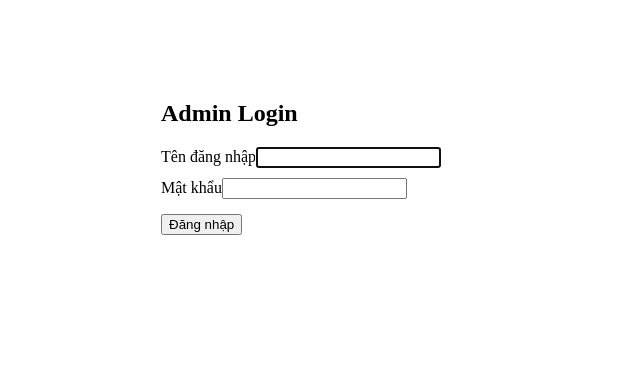
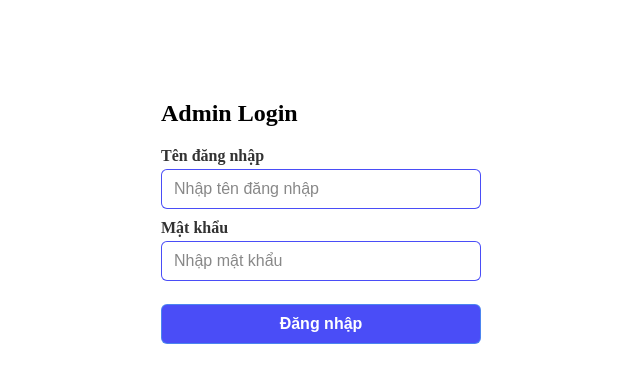
Before and after one commit to concat23/reactjs-web-blog, a React (Create React App) app: page /admin/login in a window 1280 px wide. Shown: the top 382 px of the page, without its empty margins (319-959 px from the left). Built offline with nearby package versions, Linux system fonts and the light colour scheme; no server answers.

Commit message:
add input and button component

```diff
--- a/package.json
+++ b/package.json
@@ -12,6 +12,7 @@
     "react-router-dom": "^7.6.1",
     "react-scripts": "5.0.1",
     "react-toastify": "^11.0.5",
+    "sass": "^1.89.0",
     "web-vitals": "^2.1.4"
   },
   "scripts": {
@@ -37,5 +38,8 @@
       "last 1 firefox version",
       "last 1 safari version"
     ]
+  },
+  "devDependencies": {
+    "dotenv-webpack": "^8.1.0"
   }
 }
--- a/src/api/AuthService.js
+++ b/src/api/AuthService.js
@@ -1,9 +1,9 @@
-import config from './../config.js';
 
 export default class AuthService {
+
   constructor() {
-    this.tokenKey = config.TOKEN_KEY;
-    this.apiBaseUrl = config.API_BASE_URL;
+    this.apiBaseUrl = 'http://localhost:8555/api';
+    this.tokenKey = 'admin_token';
   }
 
   async login(email, password) {
--- /dev/null
+++ b/src/components/Button/Button.jsx
@@ -0,0 +1,40 @@
+import React from 'react';
+import './Button.scss';
+
+const Button = ({
+  label,
+  type = 'button',
+  variant = 'primary',  // mặc định màu primary
+  fontSize,
+  fontWeight,
+  borderRadius,
+  padding,
+  margin,
+  width,
+  disabled = false,
+  onClick,
+}) => {
+  const style = {
+    fontSize,
+    fontWeight,
+    borderRadius,
+    padding,
+    margin,
+    width,
+    cursor: disabled ? 'not-allowed' : 'pointer',
+  };
+
+  return (
+    <button
+      type={type}
+      className={`custom-button ${variant}`}
+      style={style}
+      disabled={disabled}
+      onClick={onClick}
+    >
+      {label}
+    </button>
+  );
+};
+
+export default Button;
--- /dev/null
+++ b/src/components/Button/Button.scss
@@ -0,0 +1,59 @@
+@use '../color' as *;
+$transition-duration: 0.3s;
+$scale-hover: 1.02;
+$scale-active: 0.98;
+$opacity-disabled: 0.6;
+
+.custom-button {
+  display: inline-block;
+  text-align: center;
+  text-decoration: none;
+  outline: none;
+  user-select: none;
+  transition: all $transition-duration ease;
+
+  &.primary {
+    background-color: $color-primary;
+    color: white;
+    border: 1px solid $color-primary-border;
+
+    &:hover:not(:disabled) {
+      background-color: $color-primary-hover;
+    }
+
+    &:disabled {
+      background-color: $color-primary-disabled-bg;
+      color: $color-primary-disabled-color;
+      opacity: $opacity-disabled;
+    }
+  }
+
+  &.secondary {
+    background-color: $color-secondary;
+    color: white;
+    border: 1px solid darken($color-secondary, 10%);
+
+    &:hover:not(:disabled) {
+      background-color: darken($color-secondary, 15%);
+    }
+
+    &:disabled {
+      background-color: lighten($color-secondary, 30%);
+      color: darken($color-secondary, 20%);
+      opacity: $opacity-disabled;
+    }
+  }
+
+  &:hover:not(:disabled) {
+    opacity: 0.9;
+    transform: scale($scale-hover);
+  }
+
+  &:active:not(:disabled) {
+    transform: scale($scale-active);
+  }
+
+  &:disabled {
+    cursor: not-allowed;
+  }
+}
--- /dev/null
+++ b/src/components/Input/Input.jsx
@@ -0,0 +1,47 @@
+import React from 'react';
+import './Input.scss';
+
+const Input = ({
+  label,
+  type = 'text',
+  name,
+  value,
+  placeholder = '',
+  onChange,
+  onBlur,
+  disabled = false,
+  error = '',
+  className = '',
+  style = {},
+  required = false,
+}) => {
+  return (
+    <div className={`input-wrapper ${className}`} style={style}>
+      {label && <label htmlFor={name}>{label}</label>}
+      <input
+        id={name}
+        className={`custom-input ${error ? 'error' : ''}`}
+        type={type}
+        name={name}
+        value={value}
+        placeholder={placeholder}
+        onChange={onChange}
+        onBlur={onBlur}
+        disabled={disabled}
+        required={required}
+        aria-invalid={!!error}
+        aria-describedby={error ? `${name}-error` : undefined}
+      />
+      {error && (
+        <span
+          id={`${name}-error`}
+          style={{ color: '#dc3545', marginTop: '4px', fontSize: '13px' }}
+        >
+          {error}
+        </span>
+      )}
+    </div>
+  );
+};
+
+export default Input;
--- /dev/null
+++ b/src/components/Input/Input.scss
@@ -0,0 +1,49 @@
+@use '../color' as *;
+
+.input-wrapper {
+  display: flex;
+  flex-direction: column;
+  margin: 8px 0;
+  width: 100%;
+
+  label {
+    margin-bottom: 4px;
+    font-weight: 600;
+    color: $color-text;
+  }
+}
+
+.custom-input {
+  font-size: 16px;
+  padding: 10px 12px;
+  border: 1.5px solid $color-primary;
+  border-radius: 6px;
+  color: $color-text;
+  width: 100%;
+  box-sizing: border-box;
+  transition: border-color 0.3s ease, box-shadow 0.3s ease;
+  outline: none;
+
+  &::placeholder {
+    color: $color-placeholder;
+  }
+
+  &:focus:not(:disabled) {
+    border-color: $color-primary-focus;
+    box-shadow: 0 0 5px $color-primary-focus;
+  }
+
+  &:disabled {
+    background-color: $color-disabled-bg;
+    border-color: $color-disabled-border;
+    cursor: not-allowed;
+    color: darken($color-text, 30%);
+  }
+
+  &.error {
+    border-color: $color-error;
+    &:focus {
+      box-shadow: 0 0 5px $color-error;
+    }
+  }
+}
--- /dev/null
+++ b/src/components/_color.scss
@@ -0,0 +1,19 @@
+// _colors.scss
+$color-primary: rgba(11, 15, 245, 0.74);
+$color-primary-hover: rgba(8, 11, 189, 0.85);
+$color-primary-focus: rgba(11, 15, 245, 0.9);
+
+$color-primary-border: rgba(77, 154, 237, 0.72);
+$color-primary-disabled-bg: #c0c0c0;
+$color-primary-disabled-color: #6c757d;
+
+$color-secondary: #6c757d;
+
+$color-danger: #f7f43a;
+$color-error: #dc3545;
+
+$color-disabled-bg: #f5f5f5;
+$color-disabled-border: #dcdcdc;
+
+$color-text: #333;
+$color-placeholder: #888;
--- a/src/config.js
+++ /dev/null
@@ -1,6 +0,0 @@
-const config = {
-  API_BASE_URL: process.env.VITE_API_BASE_URL || 'Empty',
-  TOKEN_KEY: process.env.VITE_TOKEN_KEY || 'Empty',
-};
-
-export default config;
--- a/src/pages/Login/Login.jsx
+++ b/src/pages/Login/Login.jsx
@@ -1,6 +1,8 @@
 import React, { Component } from 'react';
 import { AuthContext } from '../../contexts/AuthContext';
 import { Navigate } from 'react-router-dom';
+import Button from '../../components/Button/Button';
+import Input from '../../components/Input/Input';
 
 class Login extends Component {
   static contextType = AuthContext;
@@ -37,32 +39,44 @@ class Login extends Component {
         <h2>Admin Login</h2>
         <form onSubmit={this.handleSubmit}>
           <div>
-            <label>Tên đăng nhập</label>
-            <input
-              type="text"
+           <Input
+              label="Tên đăng nhập"
               name="username"
               value={this.state.username}
               onChange={this.handleChange}
-              required
-              autoFocus
+              placeholder="Nhập tên đăng nhập"
+              error={this.state.error ? "Tên đăng nhập không hợp lệ" : ''}
+               required={true}
             />
           </div>
           <div style={{ marginTop: 10 }}>
-            <label>Mật khẩu</label>
-            <input
+            <Input
+              label="Mật khẩu"
               type="password"
               name="password"
               value={this.state.password}
               onChange={this.handleChange}
-              required
+              placeholder="Nhập mật khẩu"
+              error={this.state.error ? "Mật khẩu không hợp lệ" : ''}
+               required={true}
             />
           </div>
           {this.state.error && (
             <p style={{ color: 'red', marginTop: 10 }}>{this.state.error}</p>
           )}
-          <button type="submit" style={{ marginTop: 15 }}>
-            Đăng nhập
-          </button>
+        <Button
+            type="submit"
+            label="Đăng nhập"
+            variant="primary"
+            fontSize="16px"
+            fontWeight="bold"
+            borderRadius="6px"
+            padding="10px 20px"
+            margin="15px 0 0 0"
+            width="100%"
+          />
+
+
         </form>
       </div>
     );
```
Also changed, not shown: src/components/ProcessBar/ProcessBar.jsx (added), src/components/ProcessBar/ProcessBar.scss (added), 2 other files (tests, documents, lock files or other folders).
